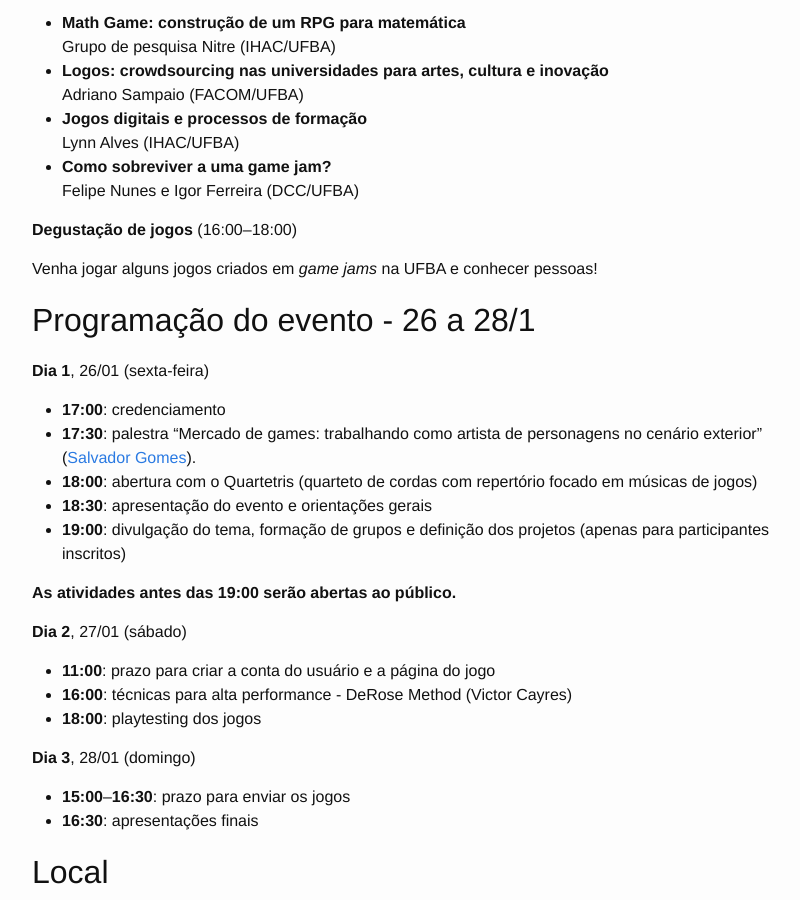
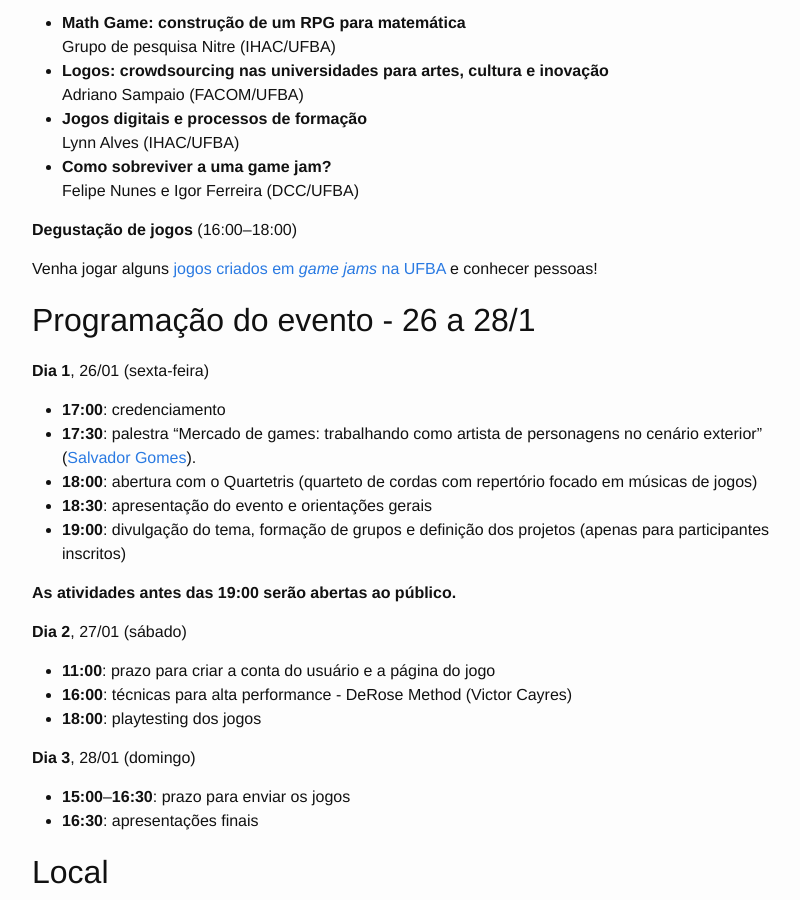
Before and after one commit to indigente/old-indigente.github.io, a Jekyll site: the page built from fubajam18.md, in a window 1280 px wide and 900 px high, scrolled down 1040 px. Shown: the whole window, without its empty margins (238-1038 px from the left). Built offline with Jekyll 4.4.1, drawn with Linux system fonts in a browser that asks for light colours; some of the changed lines change nothing that is shown.

Commit message:
Adiciona slides da degustação.

```diff
--- a/fubajam18.md
+++ b/fubajam18.md
@@ -25,7 +25,7 @@
 
 **Degustação de jogos** (16:00--18:00)
 
-Venha jogar alguns jogos criados em *game jams* na UFBA e conhecer pessoas!
+Venha jogar alguns [jogos criados em *game jams* na UFBA](https://docs.google.com/presentation/d/15IoMyYzjFvSprE8mvuA1i-4DnIYGx93oRgycpUA3sGE/edit?usp=sharing) e conhecer pessoas!
 
 ## <a name="programacao"></a>Programação do evento - 26 a 28/1
 
```
